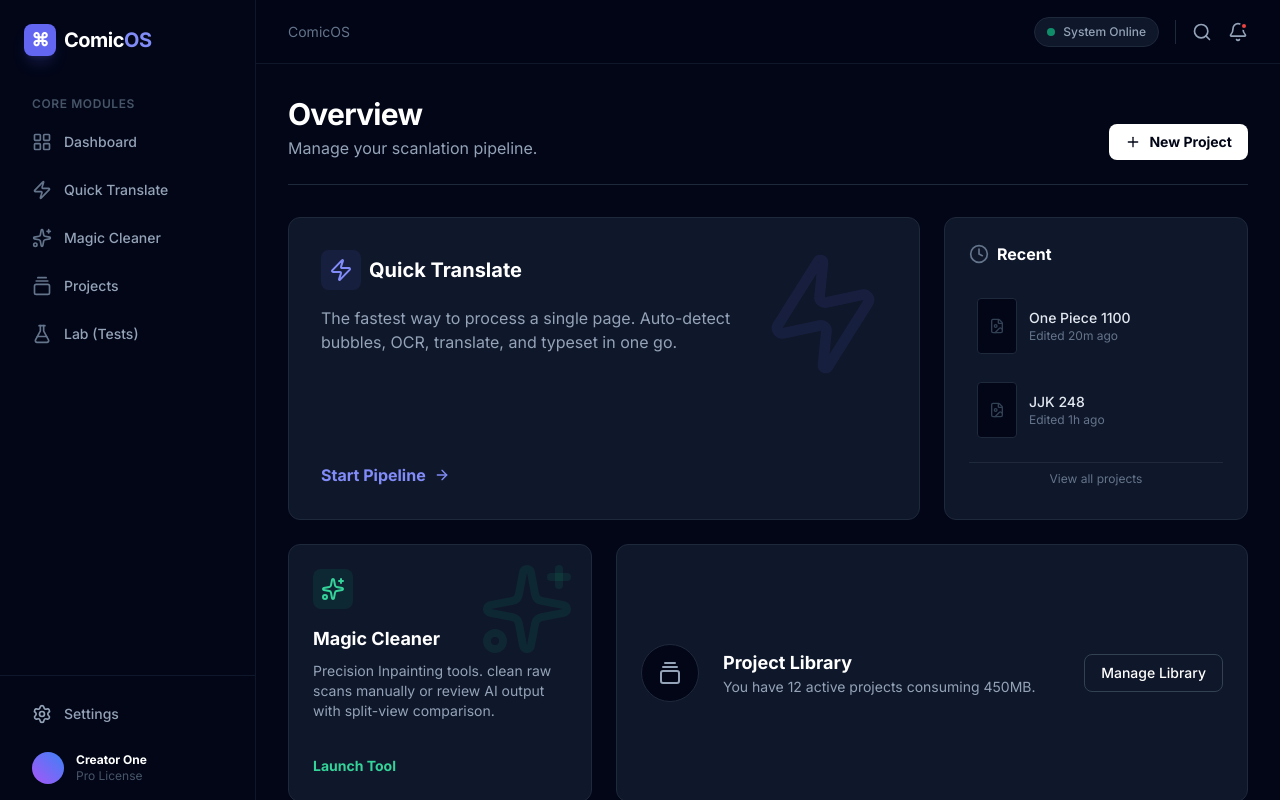
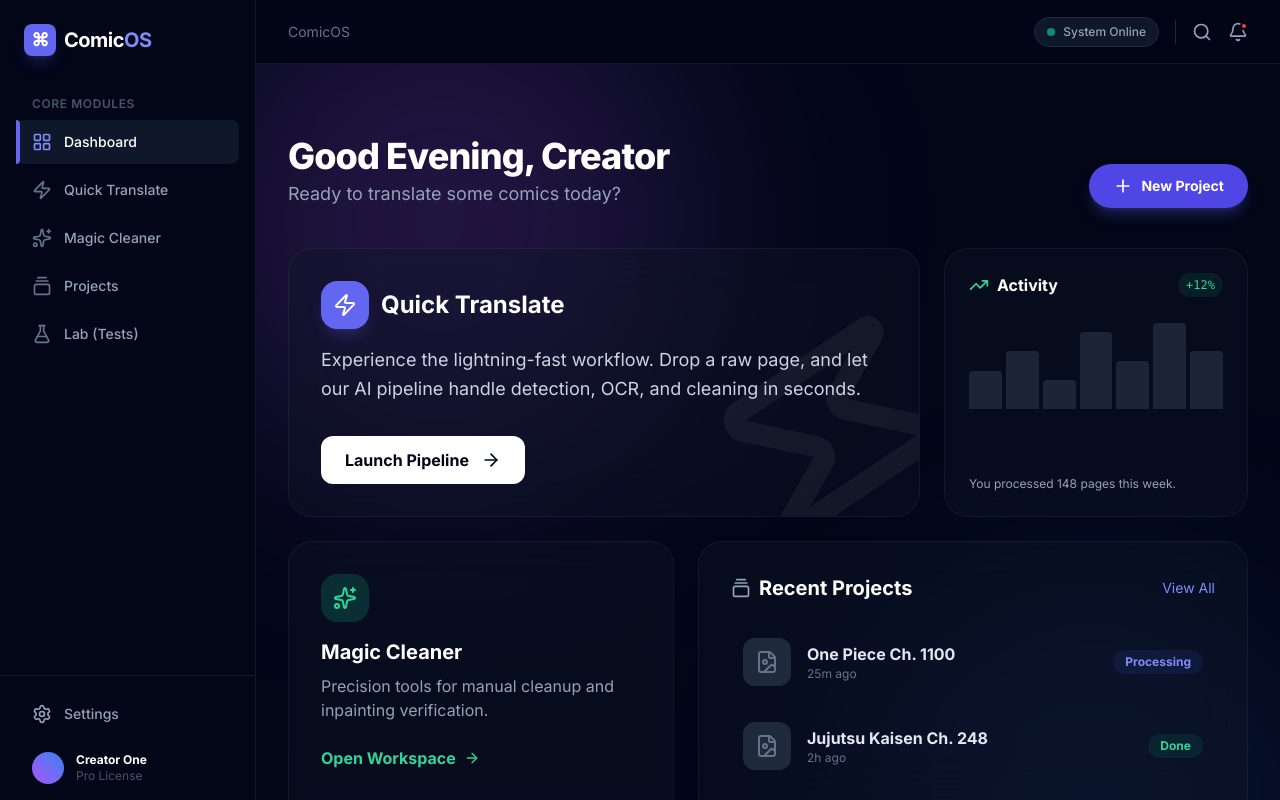
Before and after one commit to aimariscal90-maker/AIComicTranslator, a Next.js app in the folder frontend/: page / in a window 1280 px wide. Built offline with nearby package versions, Linux system fonts and the light colour scheme.

Commit message:
Fix: Sidebar Link & Dashboard Redesign (Modern UI)

```diff
--- a/frontend/src/app/components/layout/Sidebar.tsx
+++ b/frontend/src/app/components/layout/Sidebar.tsx
@@ -15,7 +15,7 @@ import {
 import { cn } from "@/lib/utils";
 
 const menuItems = [
-    { icon: LayoutGrid, label: "Dashboard", href: "/dashboard" },
+    { icon: LayoutGrid, label: "Dashboard", href: "/" },
     { icon: Zap, label: "Quick Translate", href: "/quick-translate" },
     { icon: Sparkles, label: "Magic Cleaner", href: "/cleaner" },
     { icon: GalleryVerticalEnd, label: "Projects", href: "/projects" },
--- a/frontend/src/app/page.tsx
+++ b/frontend/src/app/page.tsx
@@ -9,9 +9,11 @@ import {
   ArrowRight,
   Clock,
   Plus,
-  FileImage
+  FileImage,
+  TrendingUp
 } from "lucide-react";
 
+// Animation Variants
 const container = {
   hidden: { opacity: 0 },
   show: {
@@ -21,145 +23,163 @@ const container = {
 };
 
 const item = {
-  hidden: { opacity: 0, y: 10 },
-  show: { opacity: 1, y: 0 }
+  hidden: { opacity: 0, y: 20 },
+  show: {
+    opacity: 1,
+    y: 0,
+    transition: { type: "spring", stiffness: 50 }
+  }
 };
 
 export default function Dashboard() {
   return (
-    <div className="space-y-8 max-w-7xl mx-auto">
-      {/* Minimal Header */}
-      <header className="flex items-end justify-between border-b border-slate-800 pb-6">
-        <div>
+    <div className="space-y-10 max-w-7xl mx-auto relative z-10">
+      {/* Ambient Background Glows */}
+      <div className="absolute top-[-20%] left-[-10%] w-[500px] h-[500px] bg-purple-500/20 rounded-full blur-[120px] pointer-events-none -z-10" />
+      <div className="absolute bottom-[-10%] right-[-10%] w-[500px] h-[500px] bg-blue-500/10 rounded-full blur-[100px] pointer-events-none -z-10" />
+
+      {/* Header Section */}
+      <header className="flex flex-col md:flex-row md:items-end justify-between gap-4">
+        <div className="space-y-1">
           <motion.h1
             initial={{ opacity: 0, x: -10 }}
             animate={{ opacity: 1, x: 0 }}
-            className="text-3xl font-bold text-white tracking-tight"
+            className="text-4xl font-extrabold text-white tracking-tight"
           >
-            Overview
+            Good Evening, Creator
           </motion.h1>
-          <p className="text-slate-400 mt-1">Manage your scanlation pipeline.</p>
+          <p className="text-slate-400 text-lg">
+            Ready to translate some comics today?
+          </p>
         </div>
-        <div className="flex gap-2">
-          <button className="px-4 py-2 bg-white text-slate-950 rounded-lg text-sm font-bold hover:bg-slate-200 transition-colors flex items-center gap-2">
-            <Plus className="w-4 h-4" />
+
+        <motion.button
+          whileHover={{ scale: 1.05 }}
+          whileTap={{ scale: 0.95 }}
+          className="px-6 py-3 bg-indigo-600 hover:bg-indigo-500 text-white rounded-full text-sm font-bold shadow-lg shadow-indigo-500/25 flex items-center gap-2 transition-all"
+        >
+          <Plus className="w-5 h-5" />
           New Project
-          </button>
-        </div>
+        </motion.button>
       </header>
 
-      {/* Bento Grid layout - Strict Dark Theme */}
+      {/* Bento Grid layout */}
       <motion.div
         variants={container}
         initial="hidden"
         animate="show"
-        className="grid grid-cols-1 md:grid-cols-3 gap-6"
+        className="grid grid-cols-1 md:grid-cols-12 gap-6"
       >
-        {/* 1. Quick Translate (Primary Action) */}
-        <motion.div variants={item} className="md:col-span-2 group relative overflow-hidden rounded-xl bg-slate-900 border border-slate-800 p-8 transition-all hover:border-indigo-500/50 hover:shadow-[0_0_40px_-10px_rgba(99,102,241,0.1)]">
-          <div className="absolute top-0 right-0 p-8 opacity-10 group-hover:opacity-20 transition-opacity">
-            <Zap className="w-32 h-32 text-indigo-500 -rotate-12" />
-          </div>
+        {/* 1. Feature Card: Quick Translate (Large) */}
+        <motion.div variants={item} className="col-span-1 md:col-span-8 group relative overflow-hidden rounded-3xl bg-slate-900/40 border border-white/5 backdrop-blur-xl p-8 hover:bg-slate-900/60 transition-colors">
+          <div className="absolute inset-0 bg-gradient-to-br from-indigo-500/10 to-transparent opacity-0 group-hover:opacity-100 transition-opacity" />
 
-          <div className="relative z-10 h-full flex flex-col justify-between">
+          <div className="relative z-10 flex flex-col h-full justify-between">
             <div>
-              <div className="flex items-center gap-2 mb-4">
-                <div className="p-2 bg-indigo-500/10 rounded-lg text-indigo-400">
+              <div className="flex items-center gap-3 mb-4">
+                <div className="p-3 bg-indigo-500 rounded-2xl text-white shadow-lg shadow-indigo-500/20">
                   <Zap className="w-6 h-6" />
                 </div>
-                <h2 className="text-xl font-bold text-white">Quick Translate</h2>
+                <h2 className="text-2xl font-bold text-white">Quick Translate</h2>
               </div>
-              <p className="text-slate-400 max-w-md">
-                The fastest way to process a single page. Auto-detect bubbles, OCR, translate, and typeset in one go.
+              <p className="text-slate-300 text-lg max-w-xl leading-relaxed">
+                Experience the lightning-fast workflow. Drop a raw page, and let our AI pipeline handle detection, OCR, and cleaning in seconds.
               </p>
             </div>
 
-            <div className="mt-8 flex items-center gap-4">
-              <Link href="/quick-translate" className="inline-flex items-center gap-2 text-indigo-400 font-bold hover:text-indigo-300 transition-colors">
-                Start Pipeline <ArrowRight className="h-4 w-4" />
+            <div className="mt-8">
+              <Link href="/quick-translate" className="inline-flex items-center gap-3 px-6 py-3 rounded-xl bg-white text-slate-950 font-bold hover:bg-indigo-50 transition-colors">
+                Launch Pipeline <ArrowRight className="w-5 h-5" />
               </Link>
             </div>
           </div>
+
+          {/* Decor Image/Icon */}
+          <Zap className="absolute -bottom-10 -right-10 w-64 h-64 text-white/5 rotate-12" />
         </motion.div>
 
-        {/* 2. Recent Projects Summary */}
-        <motion.div variants={item} className="md:col-span-1 rounded-xl bg-slate-900 border border-slate-800 p-6 flex flex-col">
-          <div className="flex items-center justify-between mb-6">
+        {/* 2. Stat Card: Activity */}
+        <motion.div variants={item} className="col-span-1 md:col-span-4 rounded-3xl bg-slate-900/40 border border-white/5 backdrop-blur-xl p-6 flex flex-col justify-between hover:border-white/10 transition-colors">
+          <div>
+            <div className="flex items-center justify-between mb-4">
               <h3 className="font-bold text-white flex items-center gap-2">
-              <Clock className="w-5 h-5 text-slate-500" />
-              Recent
+                <TrendingUp className="w-5 h-5 text-emerald-400" />
+                Activity
               </h3>
+              <span className="text-xs text-emerald-400 font-mono bg-emerald-500/10 px-2 py-1 rounded-full">+12%</span>
             </div>
-
-          <div className="flex-1 space-y-3">
-            <div className="flex items-center gap-3 p-2 hover:bg-slate-800 rounded-lg cursor-pointer transition-colors group">
-              <div className="w-10 h-14 bg-slate-950 rounded border border-slate-800 group-hover:border-slate-700 flex items-center justify-center">
-                <FileImage className="w-4 h-4 text-slate-700" />
-              </div>
-              <div>
-                <div className="text-sm font-medium text-slate-200">One Piece 1100</div>
-                <div className="text-xs text-slate-500">Edited 20m ago</div>
+            <div className="h-24 flex items-end gap-1">
+              {/* Fake Chart */}
+              {[40, 60, 30, 80, 50, 90, 60].map((h, i) => (
+                <div key={i} className="flex-1 bg-slate-700/50 hover:bg-indigo-500 rounded-t-sm transition-colors" style={{ height: `${h}%` }} />
+              ))}
             </div>
           </div>
-            <div className="flex items-center gap-3 p-2 hover:bg-slate-800 rounded-lg cursor-pointer transition-colors group">
-              <div className="w-10 h-14 bg-slate-950 rounded border border-slate-800 group-hover:border-slate-700 flex items-center justify-center">
-                <FileImage className="w-4 h-4 text-slate-700" />
-              </div>
-              <div>
-                <div className="text-sm font-medium text-slate-200">JJK 248</div>
-                <div className="text-xs text-slate-500">Edited 1h ago</div>
-              </div>
-            </div>
-          </div>
-
-          <Link href="/projects" className="mt-4 text-xs text-center text-slate-500 hover:text-slate-300 py-2 border-t border-slate-800">
-            View all projects
-          </Link>
+          <p className="text-xs text-slate-400 mt-4">
+            You processed 148 pages this week.
+          </p>
         </motion.div>
 
-        {/* 3. Magic Cleaner (Secondary Tool) */}
-        <motion.div variants={item} className="md:col-span-1 group rounded-xl bg-slate-900 border border-slate-800 p-6 flex flex-col hover:border-emerald-500/50 transition-colors cursor-pointer relative overflow-hidden">
-          <div className="absolute top-4 right-4 text-emerald-500/10 group-hover:text-emerald-500/20 transition-colors">
-            <Sparkles className="w-24 h-24" />
-          </div>
-
+        {/* 3. Feature Card: Magic Cleaner */}
+        <motion.div variants={item} className="col-span-1 md:col-span-5 group rounded-3xl bg-slate-900/40 border border-white/5 backdrop-blur-xl p-8 hover:bg-slate-900/60 transition-colors relative overflow-hidden">
           <div className="relative z-10">
-            <div className="p-2 bg-emerald-500/10 rounded-lg text-emerald-400 w-fit mb-4">
+            <div className="p-3 bg-emerald-500/20 rounded-2xl text-emerald-400 w-fit mb-4">
               <Sparkles className="w-6 h-6" />
             </div>
-            <h3 className="text-lg font-bold text-white">Magic Cleaner</h3>
-            <p className="text-sm text-slate-400 mt-2 mb-8">
-              Precision Inpainting tools. clean raw scans manually or review AI output with split-view comparison.
+            <h3 className="text-xl font-bold text-white mb-2">Magic Cleaner</h3>
+            <p className="text-slate-400 mb-6">
+              Precision tools for manual cleanup and inpainting verification.
             </p>
-            <Link href="/cleaner" className="mt-auto text-sm font-bold text-emerald-400 hover:text-emerald-300">
-              Launch Tool
+            <Link href="/cleaner" className="text-emerald-400 font-bold hover:text-emerald-300 flex items-center gap-2 group-hover:gap-3 transition-all">
+              Open Workspace <ArrowRight className="w-4 h-4" />
             </Link>
           </div>
         </motion.div>
 
-        {/* 4. Stats / Library Info */}
-        <motion.div variants={item} className="md:col-span-2 rounded-xl bg-slate-900 border border-slate-800 p-6 flex items-center justify-between">
-          <div className="flex items-center gap-6">
-            <div className="p-4 bg-slate-950 rounded-full border border-slate-800">
-              <GalleryVerticalEnd className="w-6 h-6 text-slate-400" />
+        {/* 4. Recent Projects List */}
+        <motion.div variants={item} className="col-span-1 md:col-span-7 rounded-3xl bg-slate-900/40 border border-white/5 backdrop-blur-xl p-8 flex flex-col">
+          <div className="flex items-center justify-between mb-6">
+            <h3 className="text-xl font-bold text-white flex items-center gap-2">
+              <GalleryVerticalEnd className="w-5 h-5 text-slate-400" />
+              Recent Projects
+            </h3>
+            <Link href="/projects" className="text-sm text-indigo-400 hover:text-indigo-300">View All</Link>
+          </div>
+
+          <div className="space-y-3">
+            {[
+              { title: "One Piece Ch. 1100", time: "25m ago", status: "Processing" },
+              { title: "Jujutsu Kaisen Ch. 248", time: "2h ago", status: "Done" },
+              { title: "Kagurabachi Vol. 3", time: "1d ago", status: "Draft" }
+            ].map((project, i) => (
+              <div key={i} className="flex items-center justify-between p-3 rounded-2xl hover:bg-white/5 transition-colors group cursor-pointer">
+                <div className="flex items-center gap-4">
+                  <div className="w-12 h-12 rounded-xl bg-slate-800 flex items-center justify-center text-slate-500 group-hover:text-white transition-colors">
+                    <FileImage className="w-6 h-6" />
                   </div>
                   <div>
-              <h3 className="text-lg font-bold text-white">Project Library</h3>
-              <p className="text-sm text-slate-400">You have 12 active projects consuming 450MB.</p>
+                    <h4 className="font-bold text-slate-200 group-hover:text-white">{project.title}</h4>
+                    <p className="text-xs text-slate-500">{project.time}</p>
                   </div>
                 </div>
-          <Link href="/projects" className="px-4 py-2 border border-slate-700 hover:bg-slate-800 rounded-lg text-sm font-medium text-white transition-colors">
-            Manage Library
-          </Link>
+                <div className={`px-3 py-1 rounded-full text-xs font-bold ${project.status === 'Done' ? 'bg-emerald-500/10 text-emerald-400' :
+                    project.status === 'Processing' ? 'bg-indigo-500/10 text-indigo-400' :
+                      'bg-slate-700/30 text-slate-400'
+                  }`}>
+                  {project.status}
+                </div>
+              </div>
+            ))}
+          </div>
         </motion.div>
       </motion.div>
 
-      {/* Legacy Link Minimal */}
-      <div className="text-center pt-8">
-        <Link href="/legacy-playground" className="text-[10px] uppercase tracking-widest text-slate-700 hover:text-slate-500 transition-colors">
+      {/* Footer Links */}
+      <motion.div variants={item} className="flex justify-center pt-6 opacity-30 hover:opacity-100 transition-opacity">
+        <Link href="/legacy-playground" className="text-xs text-white">
           Legacy Playground
         </Link>
-      </div>
+      </motion.div>
     </div>
   );
 }
```
Lines whose indentation alone changed are shown as unchanged.
